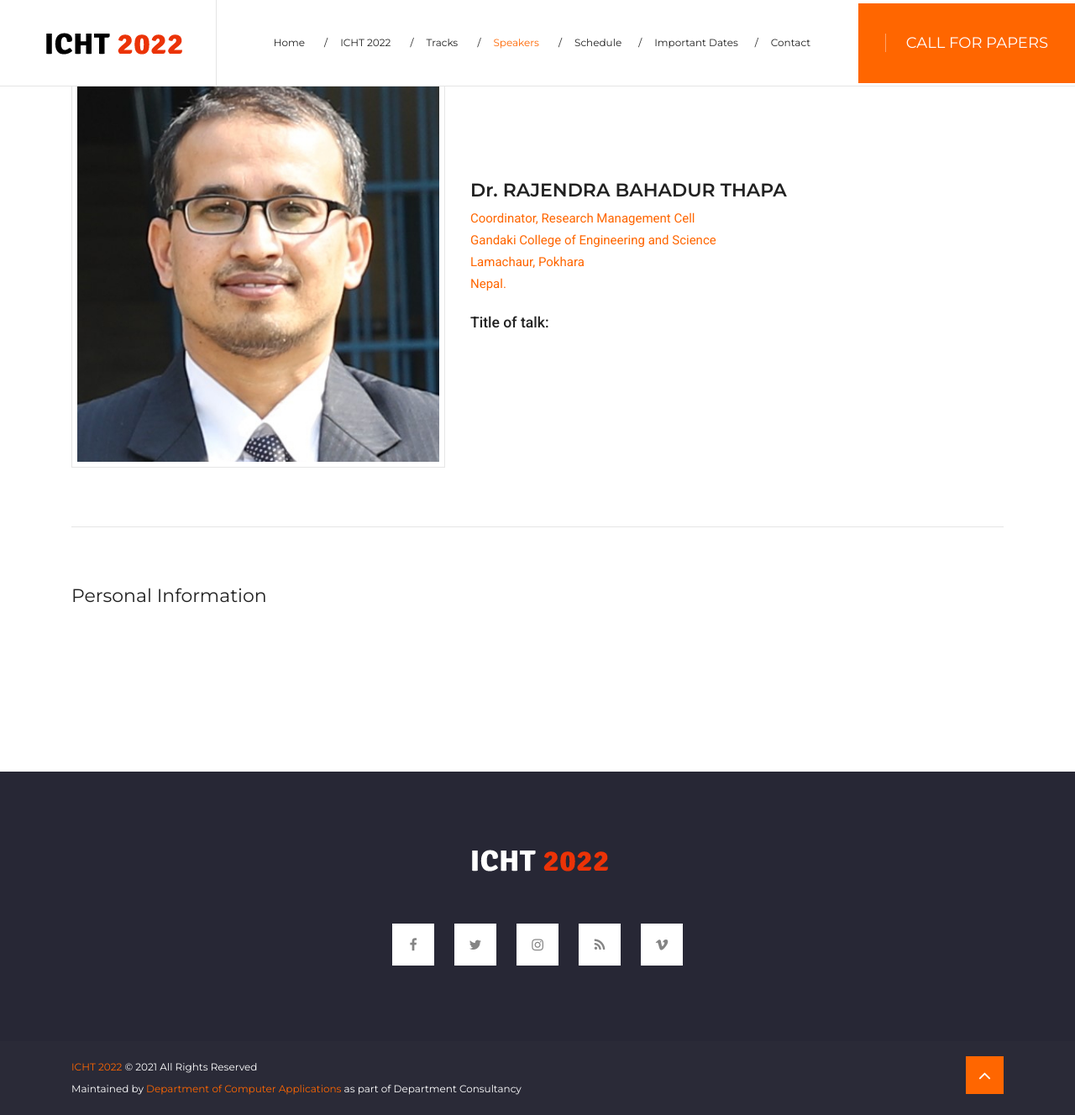
After one commit to sarangi/ICHT2022, a PHP site: page /t1sp2.php in a window 1280 px wide. The commit adds this page. Shown: the whole page at 84% size. Run offline with PHP 8.4, Linux system fonts and the light colour scheme; data that the repository does not hold is empty; some libraries are stand-ins or nearby versions.

Commit message:
Speaker Updation

```diff
--- a/speakers_details_2_2.php
+++ b/speakers_details_2_2.php
@@ -22,7 +22,7 @@
 				</div>
 			</div>
 			<div class="col-lg-3 col-md-4 col-sm-6">
-				<!-- Speaker 1 -->
+				<!-- Speaker 2 -->
 				<div class="speaker-item">
 					<div class="image">
 						<img src="images/speakers/t2sp2.jpg" alt="speaker" class="img-fluid">
--- /dev/null
+++ b/t1sp2.php
@@ -0,0 +1,52 @@
+<?php
+$speakers = 'active';
+include 'header.php';?>
+<section class="section single-speaker">
+	<div class="container">
+		<div class="block">
+			<div class="row">
+				<div class="col-lg-5 col-md-6 align-self-md-center">
+					<div class="image-block">
+						<img src="images/speakers/s_t1sp2.jpg" class="img-fluid" alt="speaker">
+					</div>
+				</div>
+				<div class="col-lg-7 col-md-6 align-self-center">
+					<div class="content-block">
+						<div class="name">
+							<h5>Dr. RAJENDRA BAHADUR THAPA</h5>
+						</div>
+						<div class="profession">
+							<p>
+								Coordinator, Research Management Cell<br>
+								Gandaki College of Engineering and Science<br>
+								Lamachaur, Pokhara<br>
+								Nepal.
+							</p>
+						</div>
+						<div class="details">
+							<p >Title of talk:
+							<br>
+							</p>
+						</div>
+					</div>
+				</div>
+			</div>
+		</div>
+		<div class="block-2">
+			<div class="row">
+				<div class="col-md-6">
+					<div class="personal-info">
+						<h5>Personal Information</h5>
+                        <p>
+							<br>
+						</p>
+						<p>
+							<br>
+						</p>
+					</div>
+				</div>
+			</div>
+		</div>
+	</div>
+</section>
+<?php include 'footer.php';?>
```
Also changed, not shown: important_dates_details_2_2.php (+4 -4 lines), speakers_details_2_1.php (+13 -0 lines), speakers_details_2_6.php (+13 -0 lines), t6sp2.php (added, +52 -0 lines), images/speakers/s_t1sp2.jpg (added), images/speakers/s_t6sp2.jpg (added), images/speakers/t1sp2.jpg (added), images/speakers/t6sp2.jpg (added).
